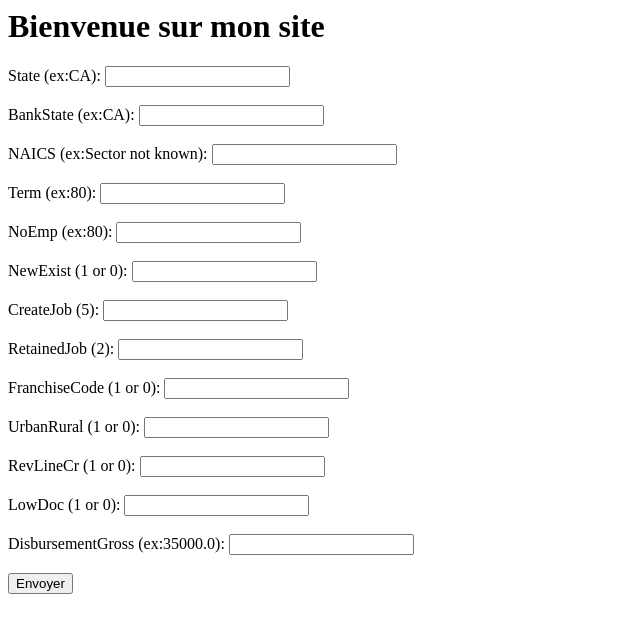
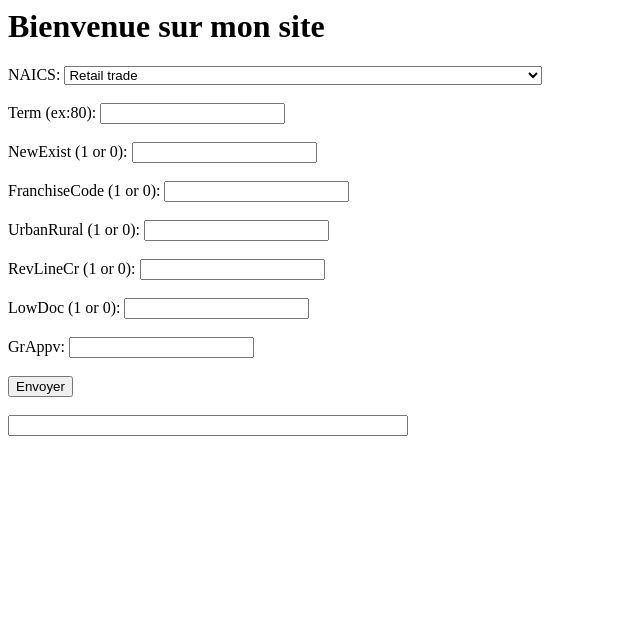
Before and after one commit to galawin59/PretBanquaire, a Django app: page / in a window 1280 px wide. Shown: the top 633 px of the page, without its empty margins (0-640 px from the left). Run offline with Django 4.2, Linux system fonts and the light colour scheme.

Commit message:
modif diminution de valeur

```diff
--- a/Site/Site/templates/site/homePage.html
+++ b/Site/Site/templates/site/homePage.html
@@ -1,39 +1,44 @@
 <h1>Bienvenue sur mon site</h1>
 
 <form action="">
-<label for="State">State (ex:CA):</label>
 
-<input type="text" id="State" name="State" >
-<br>
-<br>
-<label for="BankState">BankState (ex:CA):</label>
-<input type="text" id="BankState" name="BankState" >
-<br>
-<br>
-<label for="NAICS">NAICS (ex:Sector not known):</label>
-<input type="text" id="NAICS" name="NAICS" >
+<label for="NAICS">NAICS:</label>
+<select id="NAICS" name="NAICS">
+  <option value="Retail trade">Retail trade</option>
+  <option value="Accommodation and food services">Accommodation and food services</option>
+  <option value="Health care and social assistance">Health care and social assistance</option>
+  <option value="Sector not known">Sector not known</option>
+  <option value="Wholesale trade">Wholesale trade</option>
+  <option value="Manufacturing">Manufacturing</option>
+  <option value="Other services (except public administration)">Other services (except public administration)</option>
+  <option value="Construction">Construction</option>
+  <option value="Educational services">Educational services</option>
+  <option value="Realestate and rental and leasing">Realestate and rental and leasing</option>
+  <option value="Professional, scientific, and technical services">Professional, scientific, and technical services</option>
+  <option value="Information">Information</option>
+  <option value="Arts, entertainment, and recreation">Arts, entertainment, and recreation</option>
+  <option value="Finance and insurance">Finance and insurance</option>
+  <option value="Mining, quarrying, and oil and gas extraction">Mining, quarrying, and oil and gas extraction</option>
+  <option value="Administrative and support and waste management and remediation services">Administrative and support and waste management and remediation services</option>
+  <option value="Transportation and warehousing">Transportation and warehousing</option>
+  <option value="Agriculture, forestry, fishing and hunting">Agriculture, forestry, fishing and hunting</option>
+  <option value="Public administration">Public administration</option>
+  <option value="Utilities">Utilities</option>
+  <option value="Management of companies and enterprises">Management of companies and enterprises</option>
+</select>
 <br>
 <br>
 <label for="Term">Term (ex:80):</label>
 <input type="int" id="Term" name="Term" >
 <br>
 <br>
-<label for="NoEmp">NoEmp (ex:80):</label>
-<input type="int" id="NoEmp" name="NoEmp" >
-<br>
-<br>
+
 <label for="NewExist">NewExist (1 or 0):</label>
 <input type="int" id="NewExist" name="NewExist" >
 <br>
 <br>
-<label for="CreateJob">CreateJob (5):</label>
-<input type="int" id="CreateJob" name="CreateJob" >
-<br>
-<br>
-<label for="RetainedJob">RetainedJob (2):</label>
-<input type="int" id="RetainedJob" name="RetainedJob" >
-<br>
-<br>
+
+
 <label for="FranchiseCode">FranchiseCode (1 or 0):</label>
 <input type="int" id="FranchiseCode" name="FranchiseCode" >
 <br>
@@ -50,8 +55,8 @@
 <input type="int" id="LowDoc" name="LowDoc" >
 <br>
 <br>
-<label for="DisbursementGross">DisbursementGross (ex:35000.0):</label>
-<input type="float" id="DisbursementGross" name="DisbursementGross" >
+<label for="GrAppv">GrAppv:</label>
+<input type="float" id="GrAppv" name="GrAppv" >
 
 <br>
 <br>
@@ -59,11 +64,19 @@
 <input class="favorite styled"  id="button-id"
        type="button" onclick="getValue();"
        value="Envoyer">
+<br>
+<br>
+
+<label for="Reponse":</label>
+<input type="text" id="reponse" name="reponse" style="width:400px;">
+
 </form>
+
+
 
 <script>
     function getValue() {
-        inputName = ["State","BankState","NAICS","Term","NoEmp","NewExist","CreateJob","RetainedJob","FranchiseCode","UrbanRural","RevLineCr","LowDoc","DisbursementGross"]
+        inputName = ["NAICS","Term","NewExist","FranchiseCode","UrbanRural","RevLineCr","LowDoc","GrAppv"]
         //let dict = {};
         // Sélectionner l'élément input et récupérer sa valeur
         var url = 'https://predictionpretbanquaire.onrender.com/predict?'
@@ -81,12 +94,16 @@
 
 
 
-        document.getElementById('button-id').addEventListener('click', function() {getValue();
-          window.location.href =url;
-        });
+       // document.getElementById('button-id').addEventListener('click', function() {getValue();
+        //  window.location.href =url;
+       // });
 
 
+       //res=>{document.getElementById("reponse").value = res[0]}
+        fetch(url).then(data=>{return data.json()})
+        .then(res=>{document.getElementById("reponse").value = res.Class})
 
+        //console.log(res)
 
     }
 
```
Also changed, not shown: maina.py (+8 -12 lines), 2 other files.
